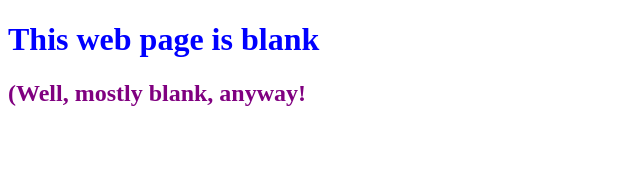
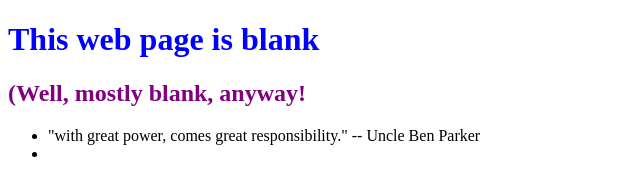
Before and after one commit to heriyantoliu/gitTutorial, a plain HTML site: page index.html in a window 1280 px wide. Shown: the whole page, without its empty margins (0-640 px from the left). Drawn offline with Linux system fonts and the light colour scheme.

Commit message:
added quote from uncle ben parker

```diff
--- a/index.html
+++ b/index.html
@@ -7,5 +7,9 @@
     <body>
         <h1 style="color:blue">This web page is blank</h1>
         <h2 style="color:purple">(Well, mostly blank, anyway!</h2>
+        <ul>
+            <li>"with great power, comes great responsibility." -- Uncle Ben Parker</li>
+            <li></li>
+        </ul>
     </body>
 </html>
```
